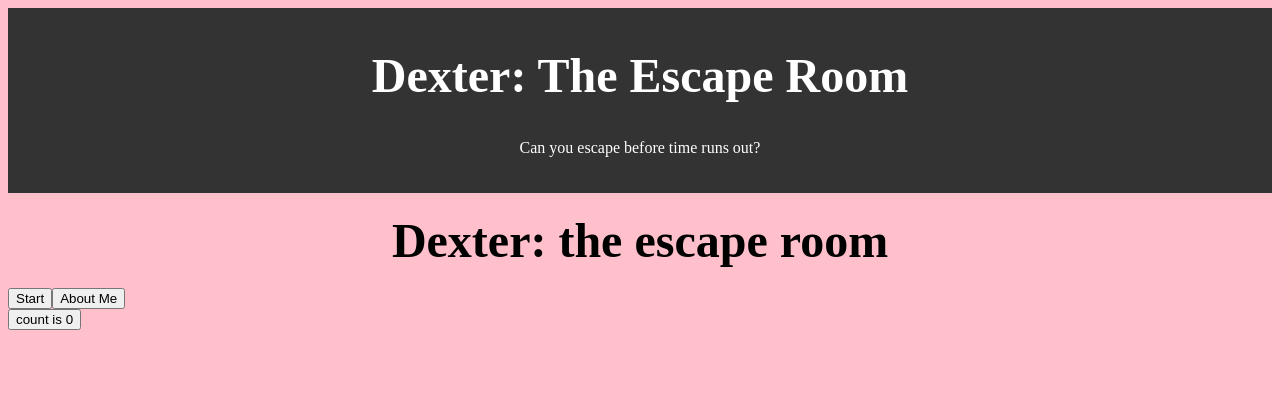
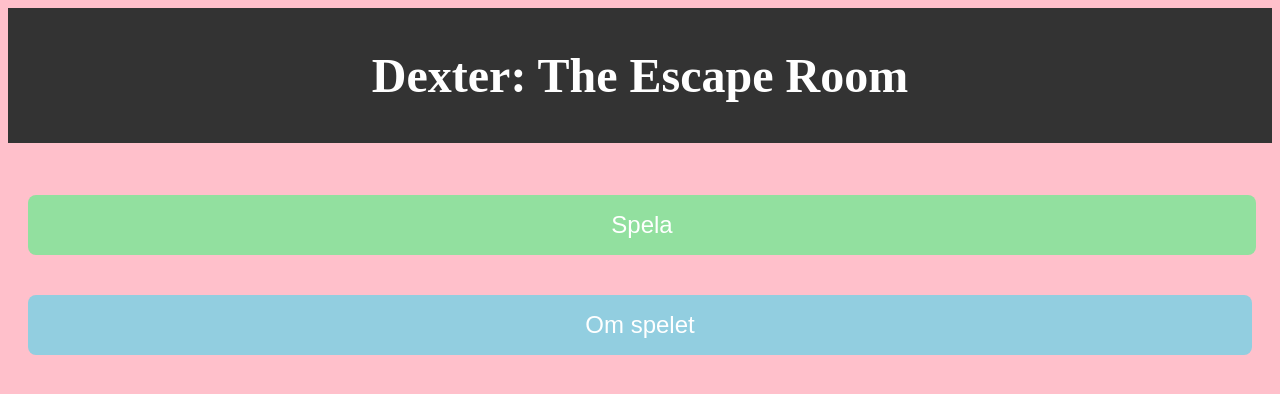
Before and after one commit to Wilmaljungkvist/DexterTheEscapeRoom, a React (Vite) app: page / in a window 1280 px wide. Shown: the top 394 px of the page. Built offline with nearby package versions, Linux system fonts and the light colour scheme.

Commit message:
backstory done

```diff
--- a/src/App.jsx
+++ b/src/App.jsx
@@ -1,7 +1,6 @@
 import { useState } from 'react'
 import Message from './Message.jsx'
 import Header from './Header.jsx'
-import Backstory from './backstory.jsx'
 import TitleScreen from './titleScreen'
 
 function App() {
@@ -12,11 +11,6 @@ function App() {
       <Header></Header>
       {/* <Message words="I am taken from a mine, and shut up in a wooden case, from which I am never released, and yet I am used by almost every person. What am I?" answer="pencil"></Message> */}
       <TitleScreen></TitleScreen>
-      <div className="card">
-        <button onClick={() => setCount((count) => count + 1)}>
-          count is {count}
-        </button>
-      </div>
     </div>
   )
 }
--- a/src/Header.jsx
+++ b/src/Header.jsx
@@ -4,7 +4,6 @@ const Header = () => {
   return (
     <header>
       <h1>Dexter: The Escape Room</h1>
-      <p>Can you escape before time runs out?</p>
     </header>
   )
 }
--- a/src/backstory.jsx
+++ b/src/backstory.jsx
@@ -1,4 +1,5 @@
 import React, { useState, useEffect } from 'react'
+import FirstRoom from './firstRoom'
 
 /**
  *
@@ -7,6 +8,7 @@ const Backstory = () => {
   const [currentStep, setCurrentStep] = useState(0)
   const [showText, setShowText] = useState(false)
   const [displayText, setDisplayText] = useState('')
+  const [showFirstRoom, setShowFirstRoom] = useState(false)
 
   const story = [
     {
@@ -66,10 +68,24 @@ const Backstory = () => {
       // reset to first step
       setCurrentStep(0)
     } else {
+      console.log('Det går')
       setCurrentStep(currentStep + 1)
     }
     setShowText(true)
     setDisplayText('')
+  }
+
+  /**
+   *
+   */
+  const handleStart = () => {
+    console.log('Det funkar visst')
+    setShowFirstRoom(true)
+    setCurrentStep(7)
+  }
+
+  if (showFirstRoom) {
+    return <FirstRoom />
   }
 
   return (
@@ -104,9 +120,30 @@ const Backstory = () => {
       >
         <p class="backstorytext">{displayText}</p>
       </div>
-      {(showText || currentStep < story.length - 1) && (
+      {currentStep < story.length - 1
+        ? (
         <button
           onClick={handleNext}
+          style={{
+            position: 'absolute',
+            bottom: '0.5rem',
+            right: '1rem',
+            fontSize: '1.5rem',
+            fontFamily: 'coffee',
+            backgroundColor: '#ebe0df',
+            borderRadius: '1rem',
+            padding: '0.5rem 1rem',
+            boxShadow: '0px 4px 4px rgba(0, 0, 0, 0.25)',
+            cursor: 'pointer',
+            transition: 'all 0.3s ease'
+          }}
+        >
+          Nästa
+        </button>
+          )
+        : (
+        <button
+          onClick={handleStart}
           style={{
             position: 'absolute',
             bottom: '1rem',
@@ -121,9 +158,9 @@ const Backstory = () => {
             transition: 'all 0.3s ease'
           }}
         >
-          {currentStep === story.length - 1 ? 'Starta' : 'Nästa'}
+          Starta
         </button>
-      )}
+          )}
     </div>
   )
 }
--- /dev/null
+++ b/src/firstRoom.jsx
@@ -0,0 +1,70 @@
+import React, { useState } from 'react'
+
+/**
+ *
+ */
+function FirstRoom () {
+  const [hasKey, setHasKey] = useState(false)
+  const [isDoorOpen, setIsDoorOpen] = useState(false)
+
+  /**
+   *
+   */
+  function handleKeyClick () {
+    setHasKey(true)
+  }
+
+  /**
+   *
+   */
+  function handleDoorClick () {
+    if (hasKey) {
+      setIsDoorOpen(true)
+    }
+  }
+
+  return (
+    <div>
+      <img src="./img/basement.png" alt="Basement" style={{
+        position: 'absolute',
+        top: 0,
+        left: 0,
+        width: '100%',
+        height: '100%',
+        objectFit: 'cover',
+        border: 'solid 10px white'
+      }}/>
+      {hasKey && (
+        <img
+          src="./img/key.png"
+          alt="Key"
+          style={{
+            position: 'absolute',
+            top: '50px',
+            left: '100px'
+          }}
+        />
+      )}
+      {!isDoorOpen
+        ? (
+        <img
+          src="/door.png"
+          alt="Door"
+          style={{
+            position: 'absolute',
+            top: '100px',
+            left: '200px',
+            cursor: hasKey ? 'pointer' : 'default',
+            opacity: hasKey ? 1 : 0.5
+          }}
+          onClick={handleDoorClick}
+        />
+          )
+        : (
+        <p>Congratulations! You have opened the door!</p>
+          )}
+    </div>
+  )
+}
+
+export default FirstRoom
--- a/src/titleScreen.jsx
+++ b/src/titleScreen.jsx
@@ -13,15 +13,46 @@ const TitleScreen = () => {
     alert('About Me button pressed')
   }
 
+  const buttonContainerStyle = {
+    display: 'flex',
+    justifyContent: 'center',
+    marginTop: '2rem',
+    flexDirection: 'column'
+  }
+
+  const startButtonStyle = {
+    margin: '20px',
+    fontSize: '1.5rem',
+    padding: '1rem 2rem',
+    marginRight: '1rem',
+    backgroundColor: '#92e09f',
+    color: 'white',
+    border: 'none',
+    borderRadius: '0.5rem',
+    cursor: 'pointer'
+  }
+
+  const aboutMeButtonStyle = {
+    margin: '20px',
+    fontSize: '1.5rem',
+    padding: '1rem 2rem',
+    backgroundColor: '#92cee0',
+    color: 'white',
+    border: 'none',
+    borderRadius: '0.5rem',
+    cursor: 'pointer'
+  }
+
   if (showBackstory) {
     return <Backstory />
   }
 
   return (
     <div>
-      <h1>Dexter: the escape room</h1>
-      <button onClick={handleStart}>Start</button>
-      <button onClick={handleAboutMe}>About Me</button>
+      <div style={buttonContainerStyle}>
+        <button style={startButtonStyle} onClick={handleStart}>Spela</button>
+        <button style={aboutMeButtonStyle} onClick={handleAboutMe}>Om spelet</button>
+      </div>
     </div>
   )
 }
```
Also changed, not shown: public/img/key.png (added).
